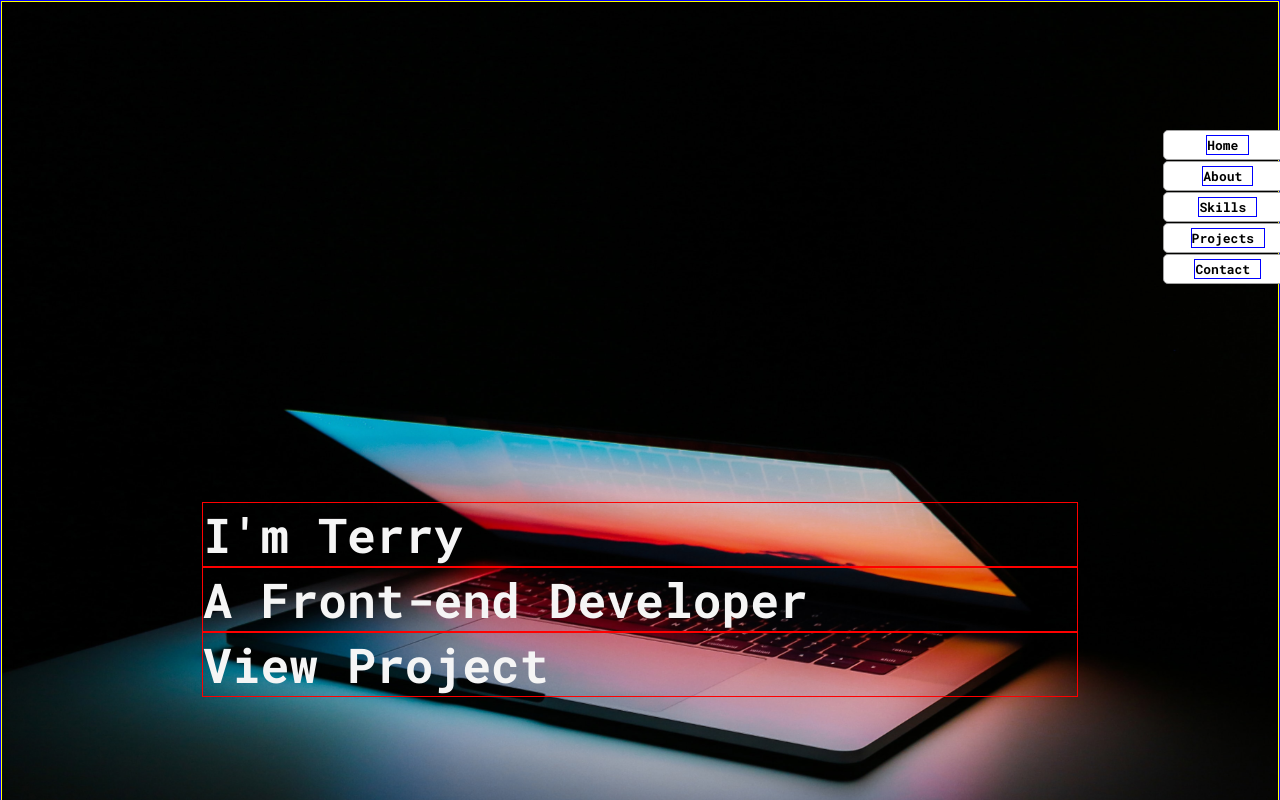
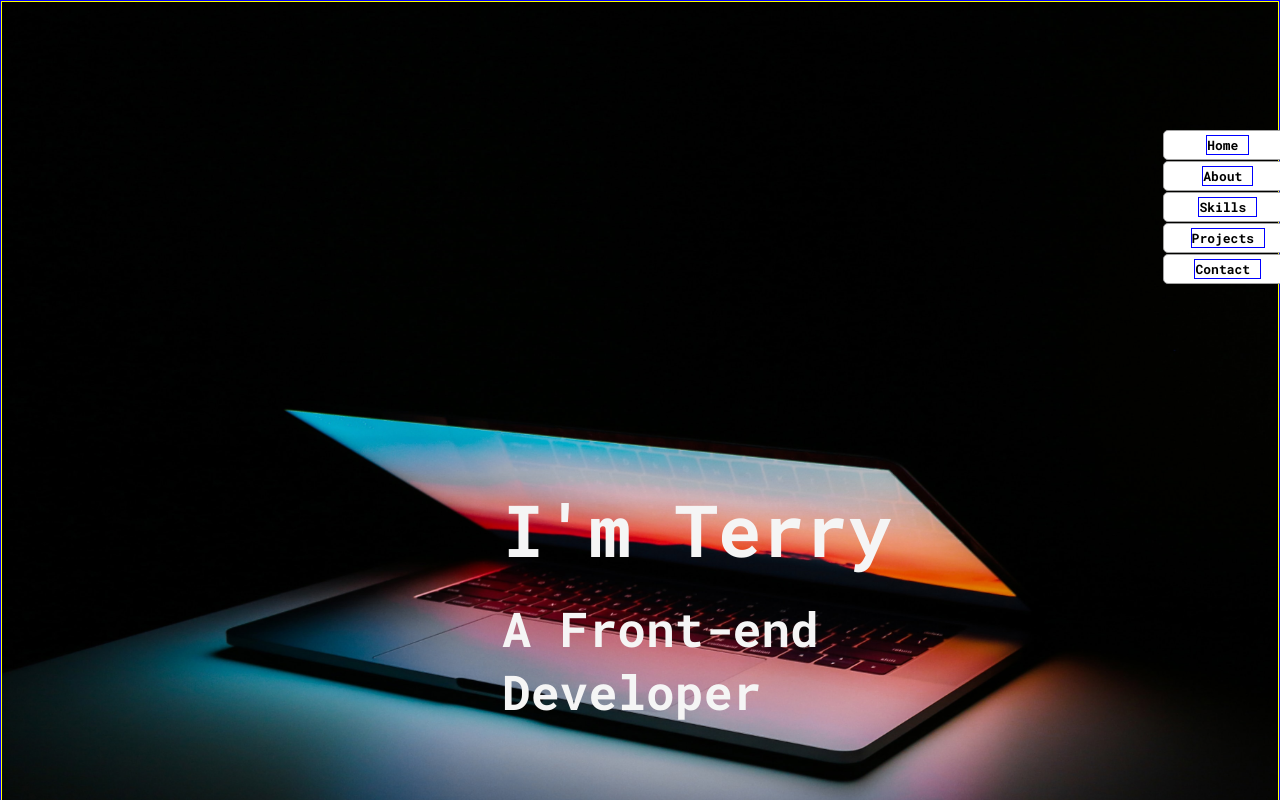
Before and after one commit to terryjung0244/onePagePortfolioV2, a React (Create React App) app: page / in a window 1280 px wide. Shown: the top 800 px of the page. Built offline with nearby package versions, Linux system fonts and the light colour scheme.

Commit message:
Home Style Updated

```diff
--- a/src/screens/Style/Home.css
+++ b/src/screens/Style/Home.css
@@ -14,29 +14,40 @@
   border: 1px solid yellow;
   width: 100%;
   height: 100%;
-  padding: 500px 200px;
+  padding: 480px 200px;
 }
 
 .homeMyNameCon {
-  border: 1px solid red;
+  /* border: 1px solid red; */
   color: whitesmoke;
-  font-size: 3rem;
+  font-size: 4.5rem;
+  padding-left: 300px;
 }
 
 .homeJobTitleCon {
-  border: 1px solid red;
+  /* border: 1px solid red;   */
   color: whitesmoke;
   font-size: 3rem;
+  padding: 20px 0px 20px 300px;
 }
 
 .homeProjectCon {
-  border: 1px solid red;
+  border: 2px solid white;
+  border-radius: 10px;
   color: whitesmoke;
-  font-size: 3rem;
+  font-size: 2rem;
+  width: 300px;
+  height: 70px;
+  padding: 10px 20px;
+  text-align: center;
+  margin: 100px 0 0 300px;
+  cursor: pointer;
+  transition: 1.5s;
 }
 
-.homeBgPictureMainCon {
-
+.homeProjectCon:hover {
+  background-color: white;
+  color: black;
 }
 
 .homeBgSubCon {
```
